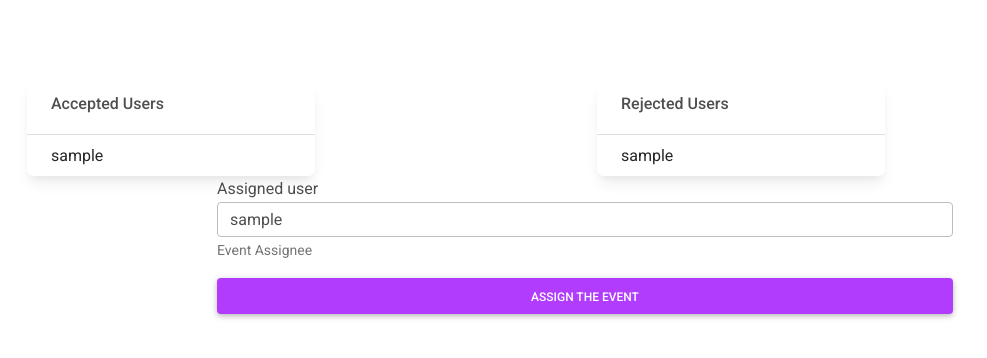
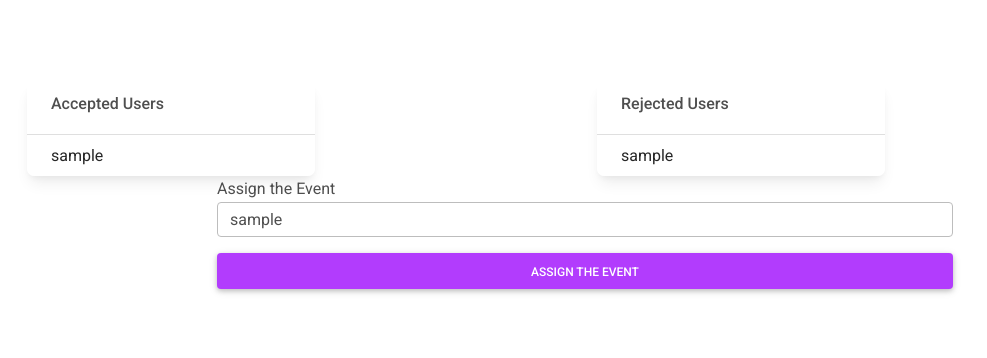
Before and after one commit to 18praneeth/event-management-ibm, a Django app: page /event-assign/1 in a window 1280 px wide. Shown: the part 193-551 px from the top of the page, without its empty margins (55-1042 px from the left). Run offline with Django 3.2, Linux system fonts and the light colour scheme; a user stored in the database is signed in; tables that the repository leaves empty hold one stand-in row (values such as "Sample post"); some libraries are stand-ins or nearby versions.

Commit message:
Assign user is completed

```diff
--- a/event/forms.py
+++ b/event/forms.py
@@ -26,9 +26,3 @@ class EventUpdateForm(forms.ModelForm):
     class Meta:
         model = Event
         fields = '__all__'
-
-
-class EventControlForm(forms.ModelForm):
-    class Meta:
-        model = Event
-        fields = ['assigned_user']
--- a/event/views.py
+++ b/event/views.py
@@ -1,6 +1,7 @@
 from django.shortcuts import redirect, render, get_object_or_404
 from .models import Event
-from .forms import CollegeForm, CommentForm, EventUpdateForm, EventCreateForm, EventControlForm
+from django.contrib.auth.models import User
+from .forms import CollegeForm, CommentForm, EventUpdateForm, EventCreateForm
 from django.contrib.auth.decorators import login_required
 from django.core.mail import send_mail
 from django.contrib import messages
@@ -138,16 +139,15 @@ def mail_signup(request, id):
 @login_required
 def event_control(request, id):
     event = get_object_or_404(Event, id=id)
-    form = EventControlForm(instance=event)
     if request.POST:
-        form = EventControlForm(request.POST, instance=event)
-        if form.is_valid():
-            form.save()
-            messages.success(request, 'User has been assigned for the task')
-            return redirect('event')
+        username = request.POST['assign']
+        user = get_object_or_404(User, username=username)
+        event.assigned_user = user
+        event.save()
+        messages.success(request, f'Event successfully assigned {username}')
+        return redirect('event')
 
     context = {
         'event': event,
-        'form': form
     }
     return render(request, 'event-control.html', context)
--- a/templates/event-control.html
+++ b/templates/event-control.html
@@ -10,7 +10,7 @@
             <div class="card-header"><h6>Accepted Users</h6></div>
             <ul class="list-group list-group-flush">
             {% for users in event.accepted_users.all %}
-                <li class="list-group-item">{{user.username}}</li>
+                <li class="list-group-item">{{users.username}}</li>
             {% endfor %}
             </ul>
         </div>
@@ -20,23 +20,29 @@
             <div class="card-header"><h6>Rejected Users</h6></div>
             <ul class="list-group list-group-flush">
             {% for users in event.rejected_users.all %}
-                <li class="list-group-item">{{user.username}}</li>
+                <li class="list-group-item">{{users.username}}</li>
             {% endfor %}
             </ul>
         </div>
     </div>
 </div>
 
-
+<div class="row">
+<div class='col-lg-8 offset-lg-2'>
   <form method='POST'>
-    {% csrf_token %}
-    <div class='row'>
-        <div class='col-lg-8 offset-lg-2'>
-            {{form | crispy}}
+  {% csrf_token %}
+            <div class="form-group">
+                <label for="exampleFormControlSelect1">Assign the Event</label>
+                <select class="form-control" id="exampleFormControlSelect1" name="assign">
+                {% for users in event.accepted_users.all %}
+                    <option>{{users.username}}</option>
+                {% endfor %}
+                </select>
+            </div>
           <button class='btn btn-secondary btn-block mt-3 mb-3' type='sumbit'>Assign the Event</button>
-        </div>
-    </div>
   </form>
+</div>
+</div>
 
 </section>
 
```
